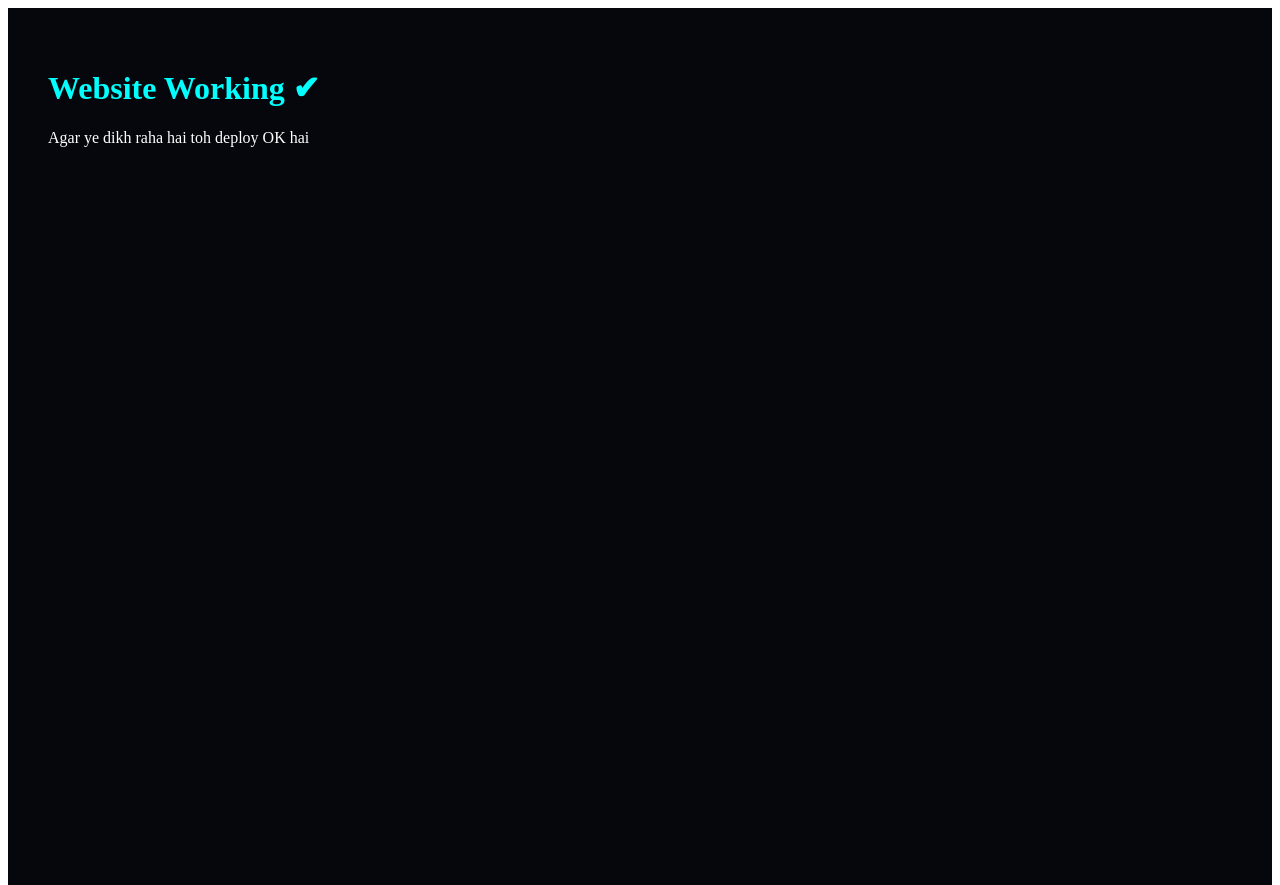
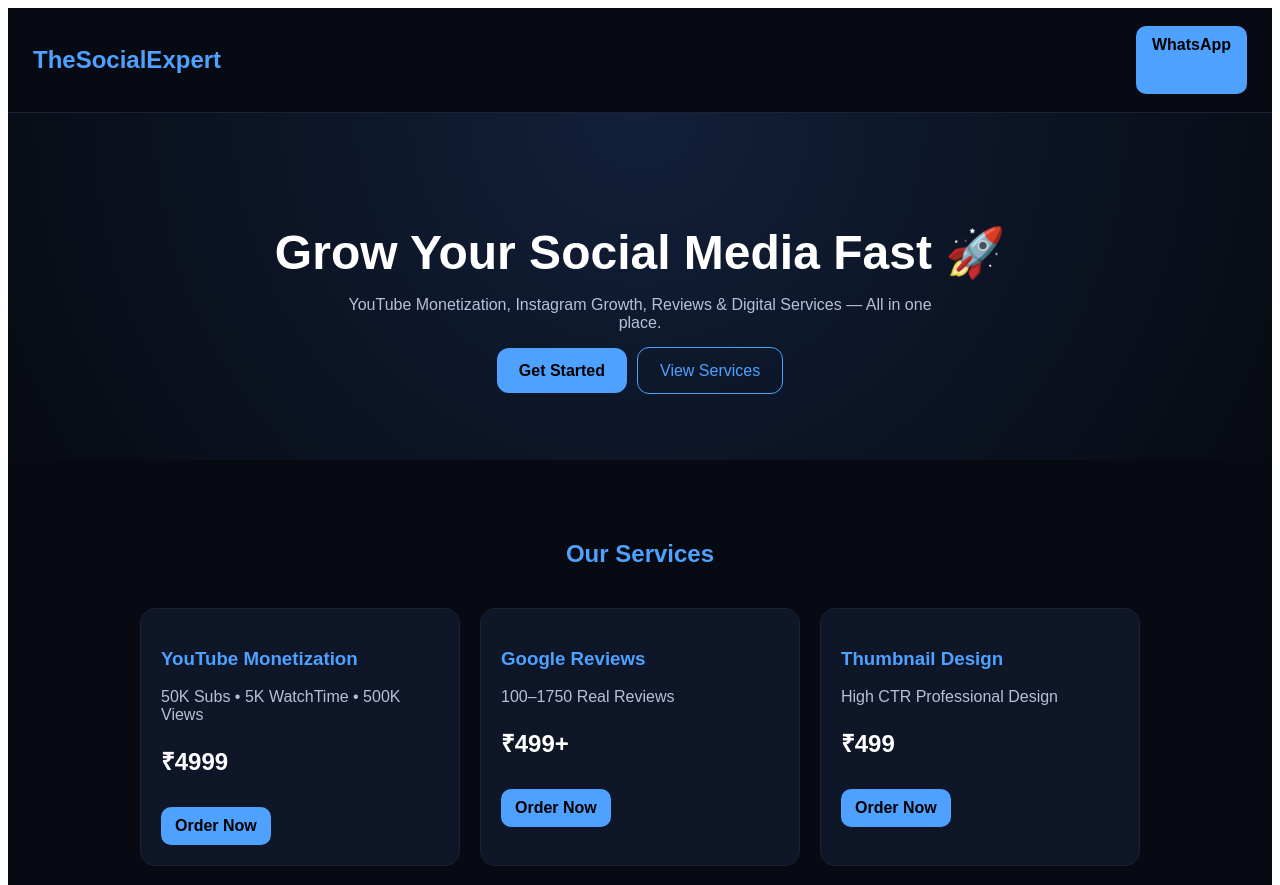
Before and after one commit to thesocialexpert21-oss/thesocialexpert, a Next.js app: page / in a window 1280 px wide. Shown: the top 885 px of the page. Built offline with nearby package versions, Linux system fonts and the light colour scheme.

Commit message:
Update page.js

```diff
--- a/app/page.js
+++ b/app/page.js
@@ -1,8 +1,145 @@
 export default function Home() {
+
+  const services = [
+    { title: "YouTube Monetization", price: "₹4999", desc: "50K Subs • 5K WatchTime • 500K Views" },
+    { title: "Google Reviews", price: "₹499+", desc: "100–1750 Real Reviews" },
+    { title: "Thumbnail Design", price: "₹499", desc: "High CTR Professional Design" },
+    { title: "Instagram Growth", price: "₹999+", desc: "Real Engagement Growth" },
+  ];
+
   return (
-    <div style={{ background: "#05070d", color: "white", minHeight: "100vh", padding: 40 }}>
-      <h1 style={{ color: "cyan" }}>Website Working ✔</h1>
-      <p>Agar ye dikh raha hai toh deploy OK hai</p>
+    <div style={{
+      fontFamily: "Arial",
+      background: "#070A12",
+      color: "white",
+      minHeight: "100vh"
+    }}>
+
+      {/* NAV */}
+      <div style={{
+        display: "flex",
+        justifyContent: "space-between",
+        padding: "18px 25px",
+        borderBottom: "1px solid #1c2233"
+      }}>
+        <h2 style={{ color: "#4ea1ff" }}>TheSocialExpert</h2>
+        <a href="https://wa.me/918962007547" style={{
+          background: "#4ea1ff",
+          color: "black",
+          padding: "10px 16px",
+          borderRadius: "10px",
+          textDecoration: "none",
+          fontWeight: "bold"
+        }}>
+          WhatsApp
+        </a>
+      </div>
+
+      {/* HERO */}
+      <div style={{
+        textAlign: "center",
+        padding: "80px 20px",
+        background: "radial-gradient(circle at top, #12203a, #070A12)"
+      }}>
+
+        <h1 style={{
+          fontSize: "48px",
+          marginBottom: "15px"
+        }}>
+          Grow Your Social Media Fast 🚀
+        </h1>
+
+        <p style={{
+          color: "#b8c0d9",
+          maxWidth: "600px",
+          margin: "auto"
+        }}>
+          YouTube Monetization, Instagram Growth, Reviews & Digital Services — All in one place.
+        </p>
+
+        <div style={{ marginTop: "30px" }}>
+          <a href="https://wa.me/918962007547" style={{
+            background: "#4ea1ff",
+            color: "black",
+            padding: "14px 22px",
+            borderRadius: "12px",
+            textDecoration: "none",
+            fontWeight: "bold",
+            marginRight: "10px"
+          }}>
+            Get Started
+          </a>
+
+          <a href="#services" style={{
+            border: "1px solid #4ea1ff",
+            color: "#4ea1ff",
+            padding: "14px 22px",
+            borderRadius: "12px",
+            textDecoration: "none"
+          }}>
+            View Services
+          </a>
+        </div>
+      </div>
+
+      {/* SERVICES */}
+      <div id="services" style={{ padding: "60px 20px" }}>
+
+        <h2 style={{
+          textAlign: "center",
+          color: "#4ea1ff",
+          marginBottom: "40px"
+        }}>
+          Our Services
+        </h2>
+
+        <div style={{
+          display: "grid",
+          gridTemplateColumns: "repeat(auto-fit,minmax(250px,1fr))",
+          gap: "20px",
+          maxWidth: "1000px",
+          margin: "auto"
+        }}>
+
+          {services.map((s, i) => (
+            <div key={i} style={{
+              background: "#0f1628",
+              padding: "20px",
+              borderRadius: "15px",
+              border: "1px solid #1c2233"
+            }}>
+              <h3 style={{ color: "#4ea1ff" }}>{s.title}</h3>
+              <p style={{ color: "#b8c0d9" }}>{s.desc}</p>
+              <h2>{s.price}</h2>
+
+              <a href="https://wa.me/918962007547" style={{
+                display: "inline-block",
+                marginTop: "10px",
+                background: "#4ea1ff",
+                color: "black",
+                padding: "10px 14px",
+                borderRadius: "10px",
+                textDecoration: "none",
+                fontWeight: "bold"
+              }}>
+                Order Now
+              </a>
+            </div>
+          ))}
+
+        </div>
+      </div>
+
+      {/* FOOTER */}
+      <div style={{
+        textAlign: "center",
+        padding: "30px",
+        borderTop: "1px solid #1c2233",
+        color: "#777"
+      }}>
+        © 2026 TheSocialExpert
+      </div>
+
     </div>
   );
 }
```
